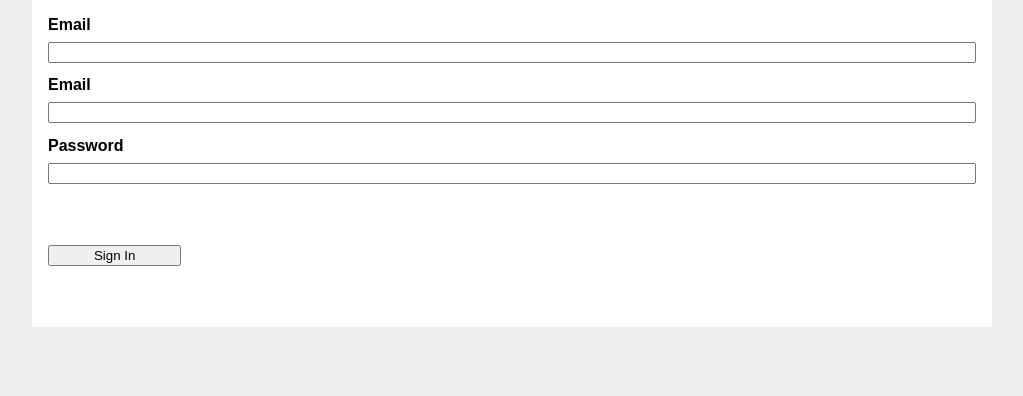
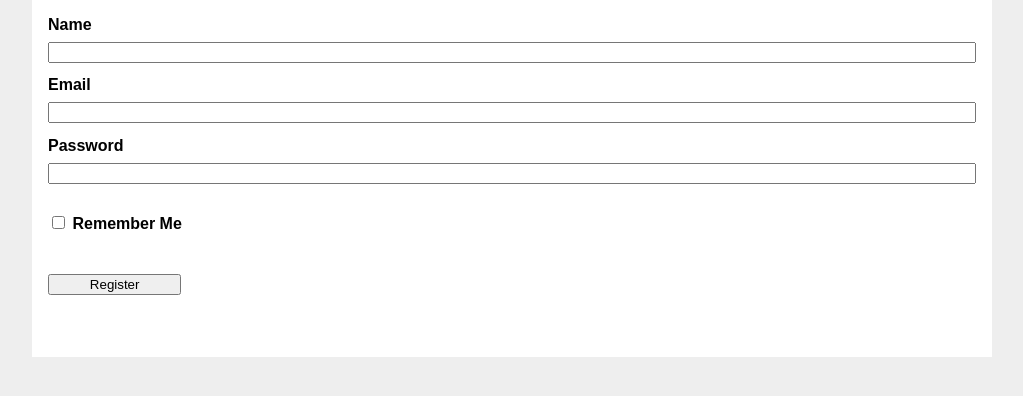
Before and after one commit to eduard-lyaskovskiy/flask-tutorial, a Flask app: template templates/auth/register.html.j2 in a window 1280 px wide. Shown: the part 98-494 px from the top of the page, without its empty margins (128-1151 px from the left). Run offline with Flask 2, Linux system fonts and the light colour scheme; the template is opened without the code that fills it: values that come from a table or form of the project are taken from there, others are empty; some libraries are stand-ins or nearby versions.

Commit message:
Refactoting(Fix views add from DB)

```diff
--- a/controllers/UserController.py
+++ b/controllers/UserController.py
@@ -46,7 +46,13 @@ def load_logged_in_user():
     if user_id is None:
         g.user = None
     else:
-        g.user = User.query.filter(User.id == user_id).one_or_none().format()
+        g_user = User.query.filter(User.id == user_id).one_or_none().format()
+        #if haven't user in db
+        if g_user:
+            g.user = g_user
+        else:
+            session.clear()
+            return redirect('/')
 
 def store():
     form = RegisterForm()
--- a/models/DbModels.py
+++ b/models/DbModels.py
@@ -1,4 +1,4 @@
-from sqlite3 import Timestamp
+from datetime import datetime
 from sqlalchemy import Column, String, Integer, ForeignKey, TIMESTAMP
 from flask_sqlalchemy import SQLAlchemy
 
@@ -43,7 +43,7 @@ class Post(db.Model):
     author_id = Column(Integer, ForeignKey('users.id'))
     title = Column(String)
     body = Column(String)
-    created = Column(TIMESTAMP)
+    created = Column(TIMESTAMP, default=datetime.now())
 
     def __init__(self, **kwargs):
         self.title = kwargs['title']
--- a/models/FormModel.py
+++ b/models/FormModel.py
@@ -13,7 +13,8 @@ class RegisterForm(FlaskForm):
     name = StringField('Name', validators=[DataRequired()])
     user_email = EmailField('Email', validators=[DataRequired()])
     user_pass = PasswordField('Password', validators=[DataRequired()])
-    submit = SubmitField('Sign In')
+    remember_me = BooleanField('Remember Me')
+    submit = SubmitField('Register')
 
 class PostForm(FlaskForm):
     title = StringField('Title', validators=[DataRequired()])
--- a/templates/auth/register.html.j2
+++ b/templates/auth/register.html.j2
@@ -7,9 +7,9 @@
 {% block content %}
   <form action="" method="post" novalidate>
 		{{ form.hidden_tag() }}
-		{{ form.user_email.label }}
-		{{ form.user_email(size=60) }}
-		{% for error in form.user_email.errors %}
+		{{ form.name.label }}
+		{{ form.name(size=60) }}
+		{% for error in form.name.errors %}
 		<span style="color: red;">[{{ error }}]</span>
 		{% endfor %}
 		{{ form.user_email.label }}
```
Also changed, not shown: controllers/PostController.py (+3 -14 lines), templates/posts/index.html.j2 (indentation only).
